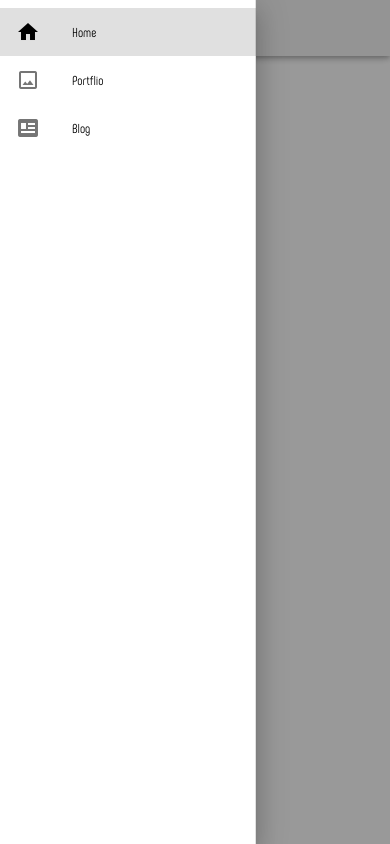
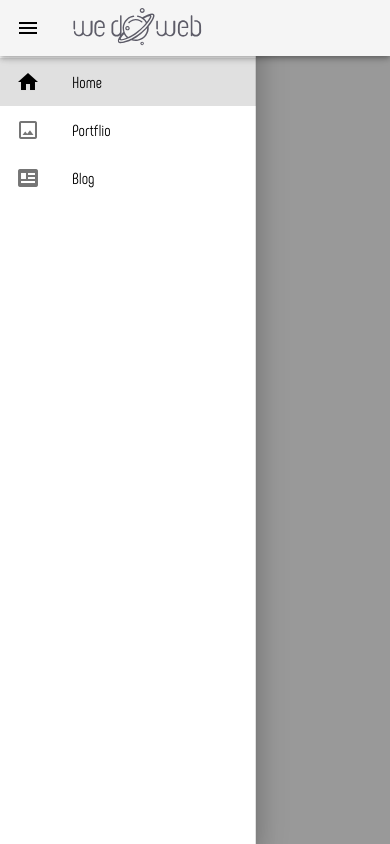
Before and after one commit to georginklv/wedoweb, a Vue app: page / in a window 390 px wide. Both pictures are taken after a click on the button 28 px from the left and 28 px from the top of the page. Shown: the top 844 px of the page. Built offline with nearby package versions, Linux system fonts and the light colour scheme.

Commit message:
nav bar change

```diff
--- a/src/components/TheNavBar.vue
+++ b/src/components/TheNavBar.vue
@@ -1,7 +1,7 @@
 <template>
 	<v-app>
 		<v-navigation-drawer v-model="drawer" app temporary>
-			<v-list dense>
+			<v-list>
 				<v-list-item to="/" link>
 					<v-list-item-action>
 						<v-icon>mdi-home</v-icon>
@@ -63,10 +63,7 @@ export default {
 
 <style lang="scss" scoped>
 header {
-	z-index: 1000;
-}
-.v-navigation {
-	z-index: 1001;
+	z-index: 1000 !important;
 }
 a {
 	text-decoration: none;
@@ -75,26 +72,11 @@ a {
 		color: #301aff !important;
 	}
 }
-header {
-	z-index: 1000;
-}
 .v-app-bar {
 	color: #000;
-	z-index: 1000;
 }
 .nav-btns {
 	color: #000;
-	// &:after {
-	// 	content: '';
-	// 	height: 10px;
-	// 	width: 10px;
-	// 	background-color: red;
-	// 	top: 14px;
-	// 	left: -5px;
-	// 	bottom: 0;
-	// 	border-radius: 20px;
-	// 	position: absolute;
-	// }
 	background-color: unset;
 	&:hover {
 		background-color: unset !important;
@@ -110,6 +92,9 @@ header {
 img {
 	width: 130px;
 }
+.v-list {
+	margin-top: 50px;
+}
 
 @media (min-width: 1264px) {
 	.v-application .d-lg-block {
```
